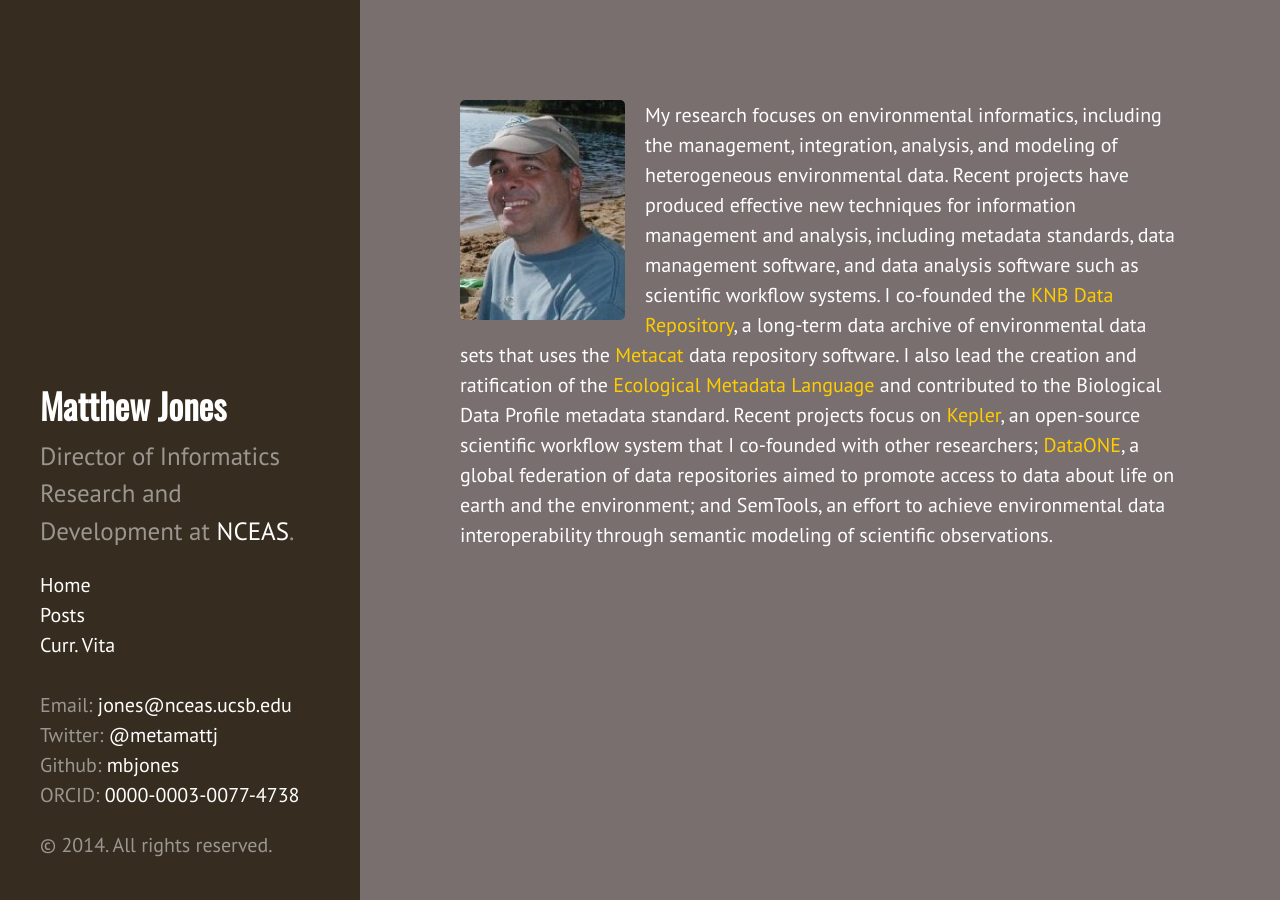
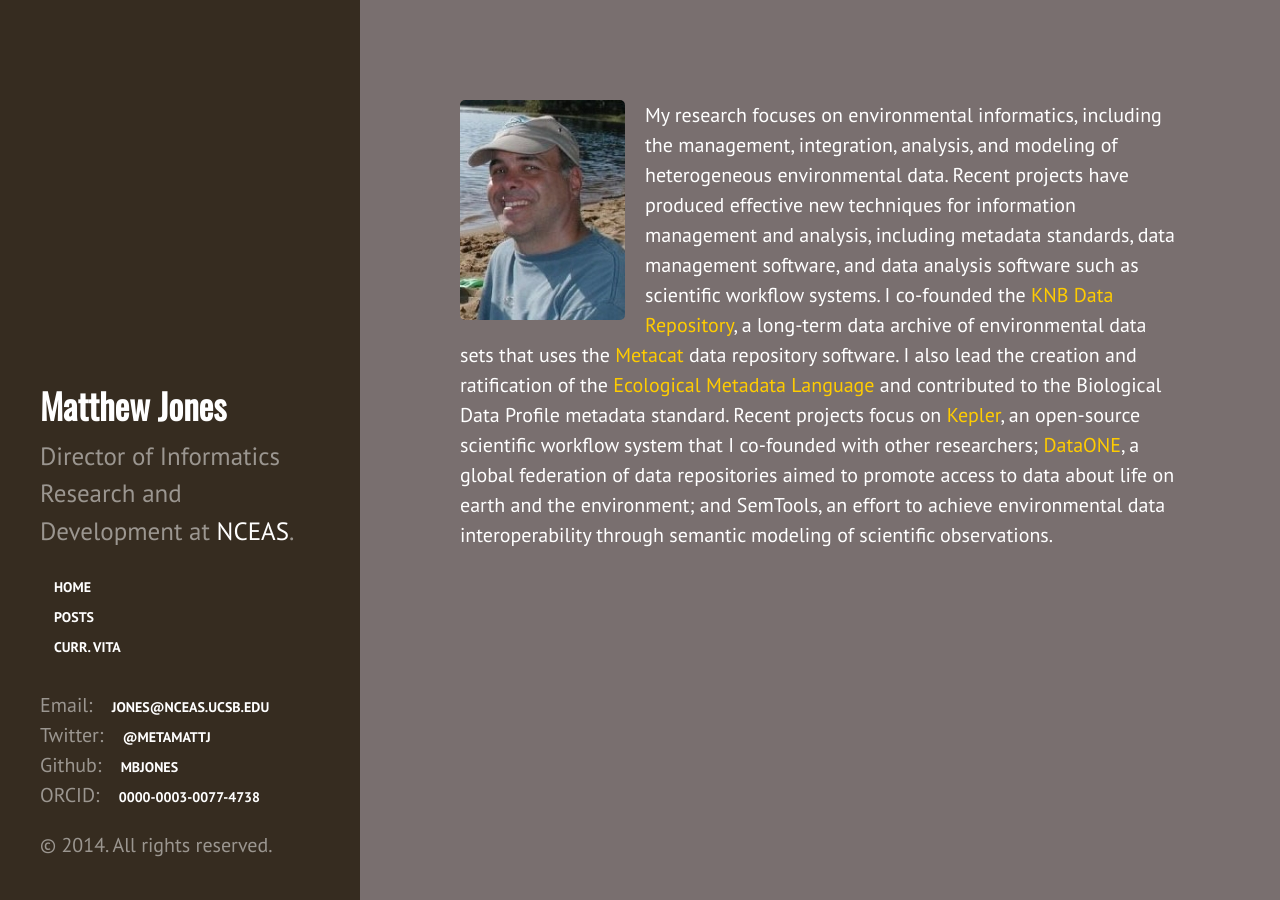
Before and after one commit to mbjones/mbjones.github.io, a Jekyll site: the page built from index.md, in a window 1280 px wide. Built offline with Jekyll 4.4.1, drawn with Linux system fonts in a browser that asks for light colours; Markdown is read by kramdown in place of the engine named in the settings.

Commit message:
Menu highlighted with round border boxes, change on highlight.

```diff
--- a/public/css/local.css
+++ b/public/css/local.css
@@ -63,3 +63,25 @@
   background-color: #3C3A34;
   border-radius: 8px;
 }
+.theme-base-07 .sidebar-nav li a:hover {
+  background: #252525;
+  box-shadow: inset 0 1px 3px rgba(0,0,0,.5), 0 1px 0 rgba(255,255,255,.1);
+  text-shadow: 0 1px 3px rgba(0,0,0,.5);
+}
+.theme-base-07 .sidebar-nav li a {
+  border-radius: 5px;
+  font-weight: 800;
+  font-size: 14px;
+  padding: 0.5em 1em;
+  text-shadow: none;
+  text-transform: uppercase;
+  transition: all .25s;
+   -moz-transition: all .25s;
+   -webkit-transition: all .25s;
+}
+.theme-base-07 .sidebar-nav li.current a {
+  background: #fc0;
+  color: #222;
+  box-shadow: inset 0 1px 0 rgba(255,255,255,.5), 0 1px 5px rgba(0,0,0,.5);
+  text-shadow: 0 1px 0 rgba(255,255,255,.3);
+}
```
